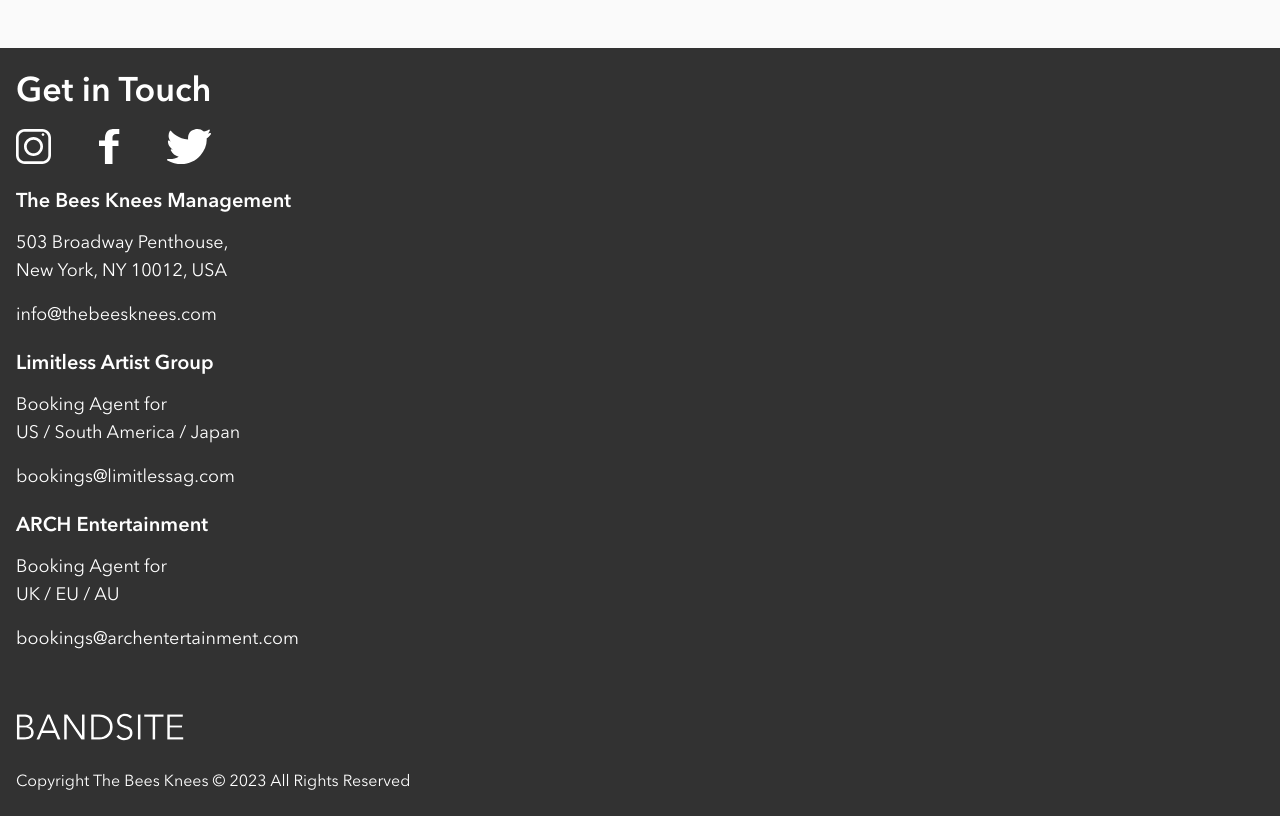
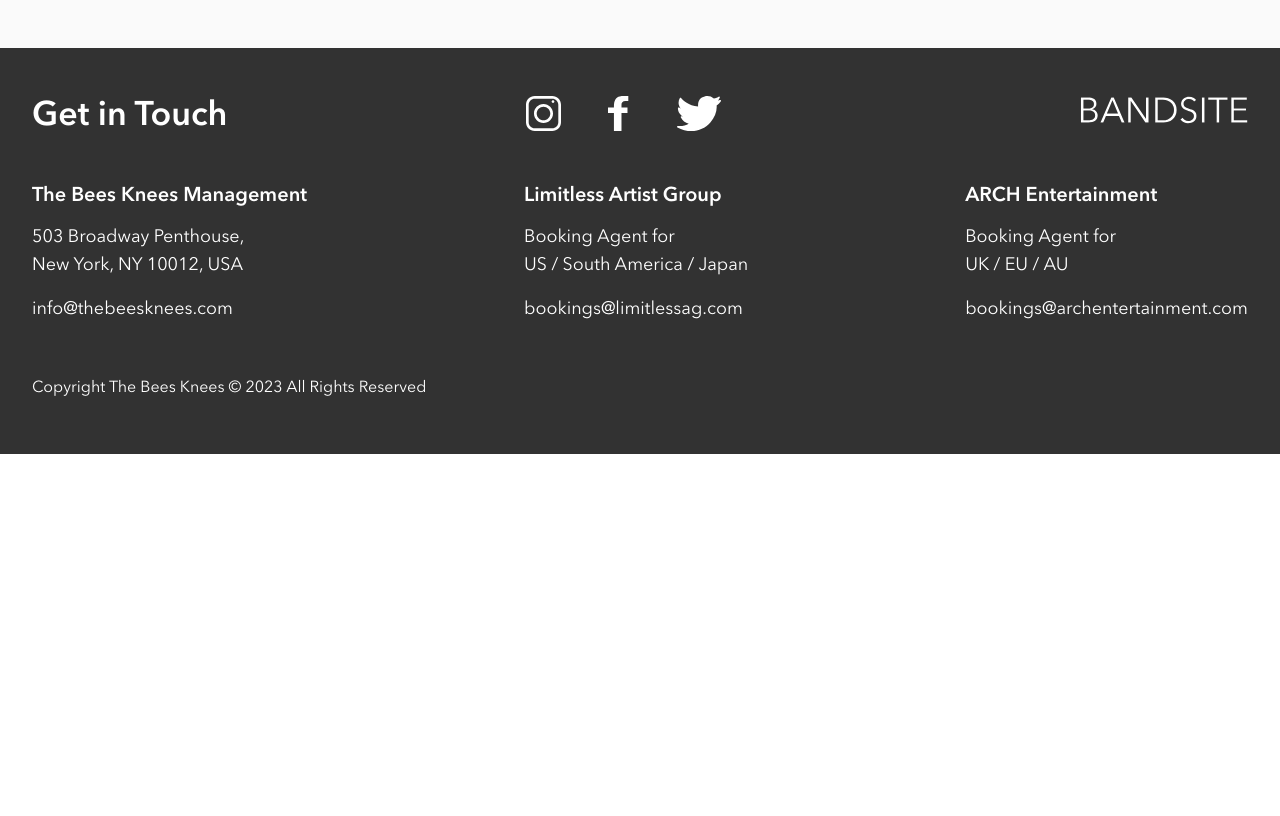
Before and after one commit to mickey-vee/BandSite, a plain HTML site: page index.html in a window 1280 px wide. Shown: the part 2734-3550 px from the top of the page. After the commit the page ends 3188 px from the top, so only its background shows below. Drawn offline with Linux system fonts and the light colour scheme.

Commit message:
Add tablet media for footer

```diff
--- a/index.html
+++ b/index.html
@@ -98,7 +98,8 @@
     <!-- footer -->
     <footer class="footer">
       <section class="footer__contact">
-        <p class="footer__title">Get in Touch</p>
+        <div><p class="footer__title">Get in Touch</p></div>
+        <div>
           <a
             href="https://www.instagram.com"
             target="_blank"
@@ -134,7 +135,8 @@
               alt="Twitter"
             />
           </a>
-
+        </div>
+        <div>
           <a href="./index.html" class="footer__logo-link">
             <img
               src="./assets/Logo/Logo-bandsite.svg"
@@ -142,6 +144,7 @@
               class="footer__logo"
             />
           </a>
+        </div>
       </section>
 
       <!-- companies -->
--- a/styles/bio.scss
+++ b/styles/bio.scss
@@ -204,7 +204,27 @@
     font-size: 3.4rem;
     font-family: $font-demi;
     @include mobile-heading-pad;
+
+    @include tablet {
+      padding: 0;
+    }
   }
+
+  &__contact {
+    @include tablet {
+      display: flex;
+      justify-content: space-between;
+      @include desktop-heading-pad;
+    }
+  }
+
+  &__companies {
+    @include tablet {
+      display: flex;
+      justify-content: space-between;
+    }
+  }
+
   &__company-name {
     @include sub-header;
     @include mobile-heading-pad;
@@ -222,6 +242,9 @@
     bottom: 7.5rem;
     left: 0;
     padding-left: 1.6rem;
+    @include tablet {
+      position: unset;
+    }
   }
 
   &__icon {
@@ -233,5 +256,13 @@
   &__copyright {
     font-size: 1.6rem;
     padding: 12rem 0 2.4rem 0;
+
+    @include tablet {
+      padding: 5.6rem 0;
+    }
+  }
+
+  @include tablet {
+    padding: 0 3.2rem;
   }
 }
```
Also changed, not shown: styles/bio.css. Lines whose indentation alone changed are shown as unchanged.
